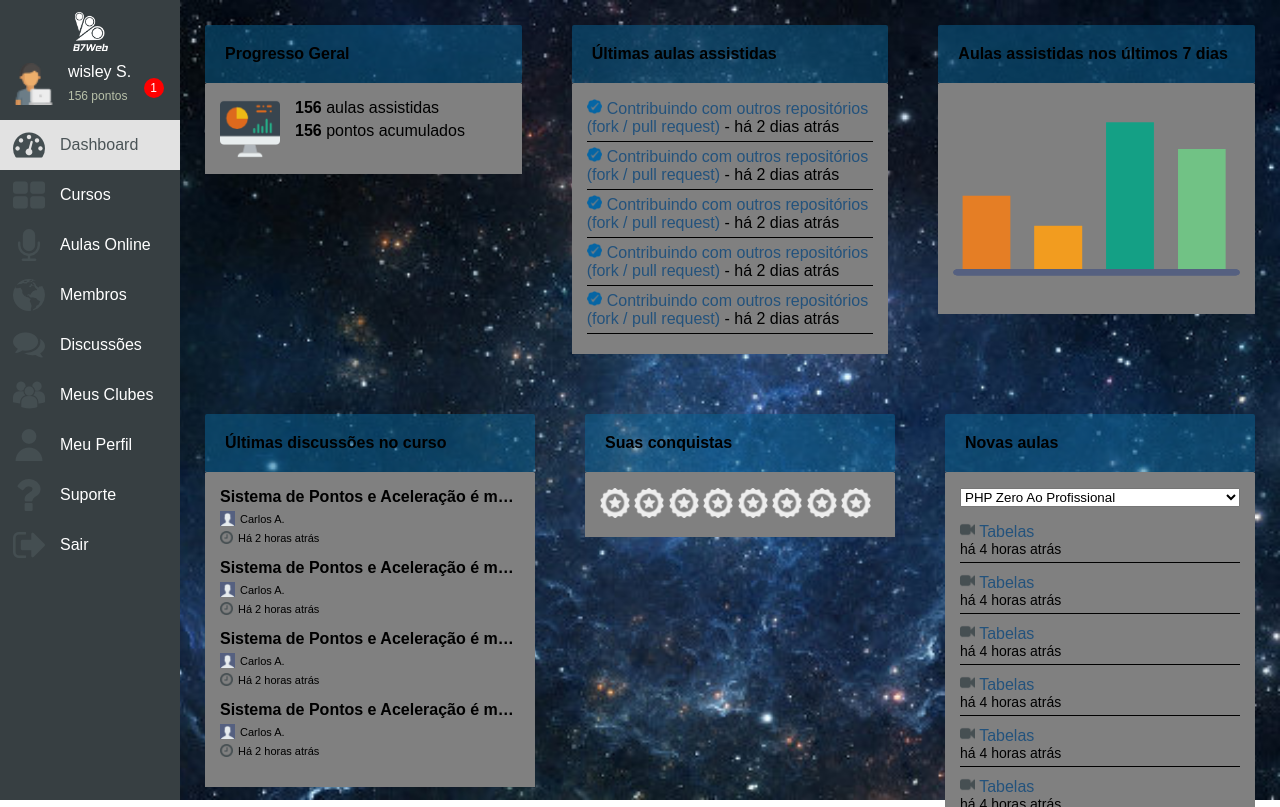
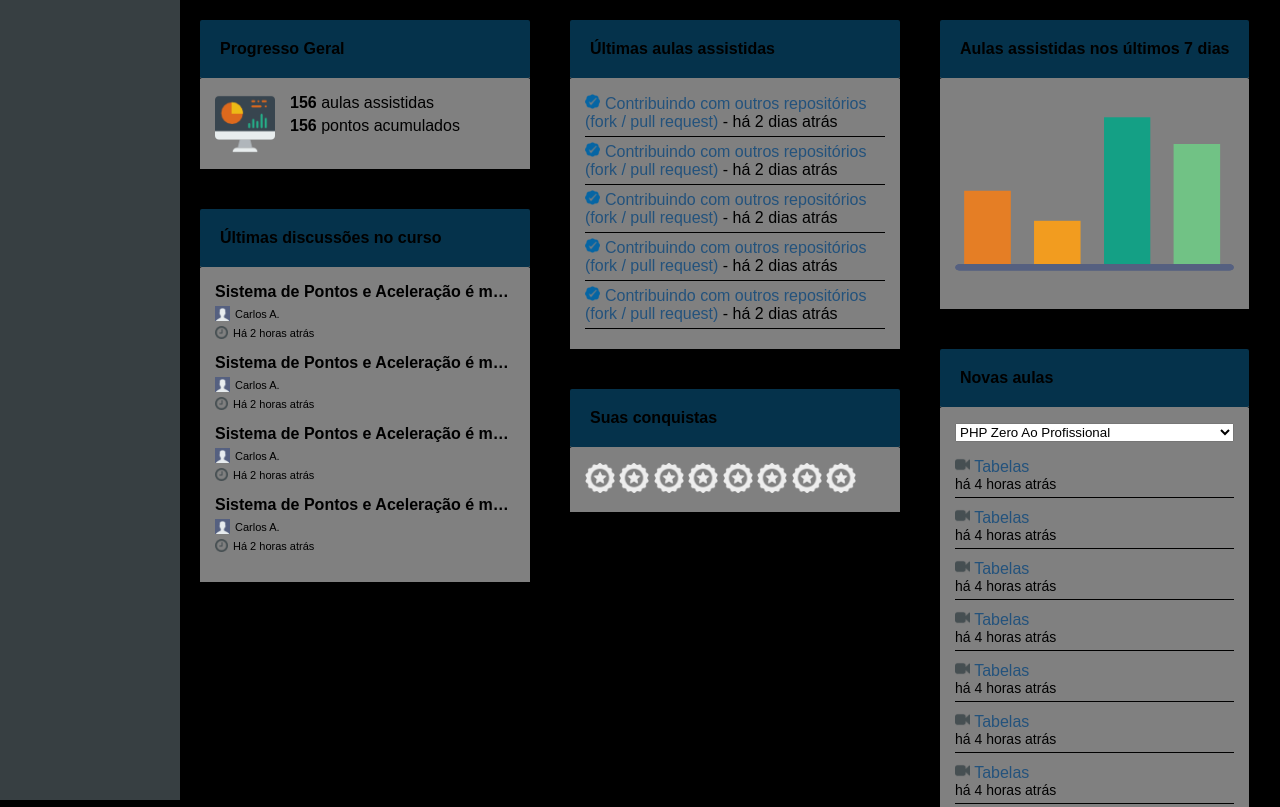
Before and after one commit to wisleyx/Layout-B7, a plain HTML site: page Index.html in a window 1280 px wide. Shown: the top 807 px of the page. Drawn offline with Linux system fonts and the light colour scheme.

Commit message:
Atualização 21/03/2018

```diff
--- a/Index.html
+++ b/Index.html
@@ -6,7 +6,7 @@
 </head>
 <body>
 <div class="left_area">
-	<div class="logo">
+	<!-- <div class="logo">
 		<img src="images/logo.png" border="0" width="35" height="39">
 	</div>
 
@@ -19,7 +19,7 @@
 			<div class="score">156 pontos</div>
 		</div>
 		<div class="user_not item">1</div>
-	</div>
+		</div>
 	<nav>
 			<div class="item_menu active">
 				<img src="images/dashboard.png" border="0" width="" height=""> Dashboard
@@ -48,11 +48,11 @@
 			<div class="item_menu">
 				<img src="images/exit.png" border="0" width="" height=""> Sair
 			</div>
-	</nav>
+	</nav> -->
 </div>
 
 <div class="right_area">
- <div class="right1">
+  <div class="right1">
 	<div class="widget_item">
 		<div class="widget_title">Progresso Geral</div>
 		<div class="widgte_body Pflex">
@@ -66,41 +66,6 @@
 		</div>
 	</div>
 
-	<div class="widget_item">
-		<div class="widget_title">Últimas aulas assistidas</div>
-		<div class="widgte_body">
-			<div class="Aflex">
-			    <div class="aula_ok">
-			    	<img src="images/verify.png" border="0" width="15" height="15"><a href="">Contribuindo com outros repositórios (fork / pull request)</a> - há 2 dias atrás
-			    </div>
-
-			    <div class="aula_ok">
-			    	<img src="images/verify.png" border="0" width="15" height="15"><a href="">Contribuindo com outros repositórios (fork / pull request)</a> - há 2 dias atrás
-			    </div>
-
-			    <div class="aula_ok">
-			    	<img src="images/verify.png" border="0" width="15" height="15"><a href="">Contribuindo com outros repositórios (fork / pull request)</a> - há 2 dias atrás
-			    </div>
-
-			    <div class="aula_ok">
-			    	<img src="images/verify.png" border="0" width="15" height="15"><a href="">Contribuindo com outros repositórios (fork / pull request)</a> - há 2 dias atrás
-			    </div>
-
-			    <div class="aula_ok">
-			    	<img src="images/verify.png" border="0" width="15" height="15"><a href="">Contribuindo com outros repositórios (fork / pull request)</a> - há 2 dias atrás
-			    </div>
-			</div>
-		</div>
-	</div>
-
-	<div class="widget_item">
-		<div class="widget_title">Aulas assistidas nos últimos 7 dias</div>
-		<div class="widgte_body">
-			<img src="images/graph.png" border="0" width="100%" height="200">
-		</div>
-	</div>
- </div>
-  <div class="right2">
 	<div class="widget_item">
 		<div class="widget_title">Últimas discussões no curso</div>
 		<div class="widgte_body">
@@ -146,6 +111,34 @@
 			</div>
 		</div>
 	</div>
+  </div>
+  <div class="right1">
+	<div class="widget_item">
+		<div class="widget_title">Últimas aulas assistidas</div>
+		<div class="widgte_body">
+			<div class="Aflex">
+			    <div class="aula_ok">
+			    	<img src="images/verify.png" border="0" width="15" height="15"><a href="">Contribuindo com outros repositórios (fork / pull request)</a> - há 2 dias atrás
+			    </div>
+
+			    <div class="aula_ok">
+			    	<img src="images/verify.png" border="0" width="15" height="15"><a href="">Contribuindo com outros repositórios (fork / pull request)</a> - há 2 dias atrás
+			    </div>
+
+			    <div class="aula_ok">
+			    	<img src="images/verify.png" border="0" width="15" height="15"><a href="">Contribuindo com outros repositórios (fork / pull request)</a> - há 2 dias atrás
+			    </div>
+
+			    <div class="aula_ok">
+			    	<img src="images/verify.png" border="0" width="15" height="15"><a href="">Contribuindo com outros repositórios (fork / pull request)</a> - há 2 dias atrás
+			    </div>
+
+			    <div class="aula_ok">
+			    	<img src="images/verify.png" border="0" width="15" height="15"><a href="">Contribuindo com outros repositórios (fork / pull request)</a> - há 2 dias atrás
+			    </div>
+			</div>
+		</div>
+	</div>
 
 	<div class="widget_item">
 		<div class="widget_title">Suas conquistas</div>
@@ -158,6 +151,14 @@
 			<img src="images/badge.png" border="0" width="30" height="30">
 			<img src="images/badge.png" border="0" width="30" height="30">
 			<img src="images/badge.png" border="0" width="30" height="30">
+		</div>
+	</div>
+  </div>
+  <div class="right1">
+	<div class="widget_item">
+		<div class="widget_title">Aulas assistidas nos últimos 7 dias</div>
+		<div class="widgte_body">
+			<img src="images/graph.png" border="0" width="100%" height="200">
 		</div>
 	</div>
 
--- a/css/style.css
+++ b/css/style.css
@@ -2,21 +2,22 @@
 	font-family:arial;
 }
 body{
+	height:100vh;
 	margin:0;
 	padding:0;
-	background-image: url('../images/espaço2.jpg');
-    background-repeat: no-repeat;
-    background-attachment:scroll;
-    background-size:cover;
+	background-color:#000;
+	/*background-image: url('../images/espaço2.jpg');*/
+    /*background-repeat: no-repeat;*/
+    /*background-attachment:scroll;*/
+    /*background-size:cover;*/
     display:flex;
 }
 
 
 .left_area{
 	width:180px;
-	/*height:2000px;*/
+	height:100%;
 	background-color:#373F42;
-	/*float:left;*/
 
 }
 
@@ -32,6 +33,7 @@ body{
 	display:flex;
 	height:42px;
 }
+
 
 .item{
 	margin-left:13px;
@@ -57,6 +59,7 @@ body{
 	padding:3px 0 0px 6;
 	margin-top:15px;
 }
+
 
 nav{
 	margin-top:15px;
@@ -90,26 +93,21 @@ nav{
 .right_area{
 	flex:1;
 	display:flex;
+}
+
+.right1{
+	display:flex;
 	flex-direction:column;
 }
 
-.right1{
-	/*flex:1;*/
+.right2{
 	display:flex;
-	justify-content:space-around;
-}
-
-.right2{
-	flex:1;
-	display:flex;
-	justify-content:space-around;
-	margin-top:10px;
+	flex-direction:column;
 }
 
 .widget_item{
-	flex:1;
 	max-width:334px;
-	margin:25px;
+	margin:20px;
 }
 
 .widget_title{
```
